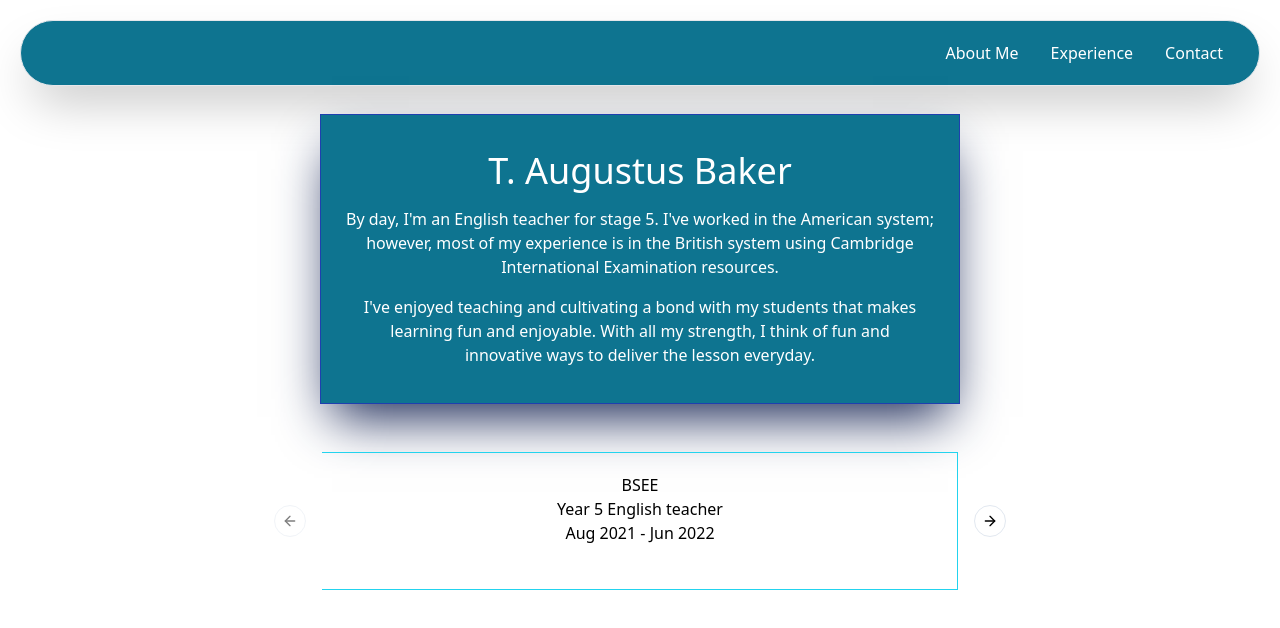
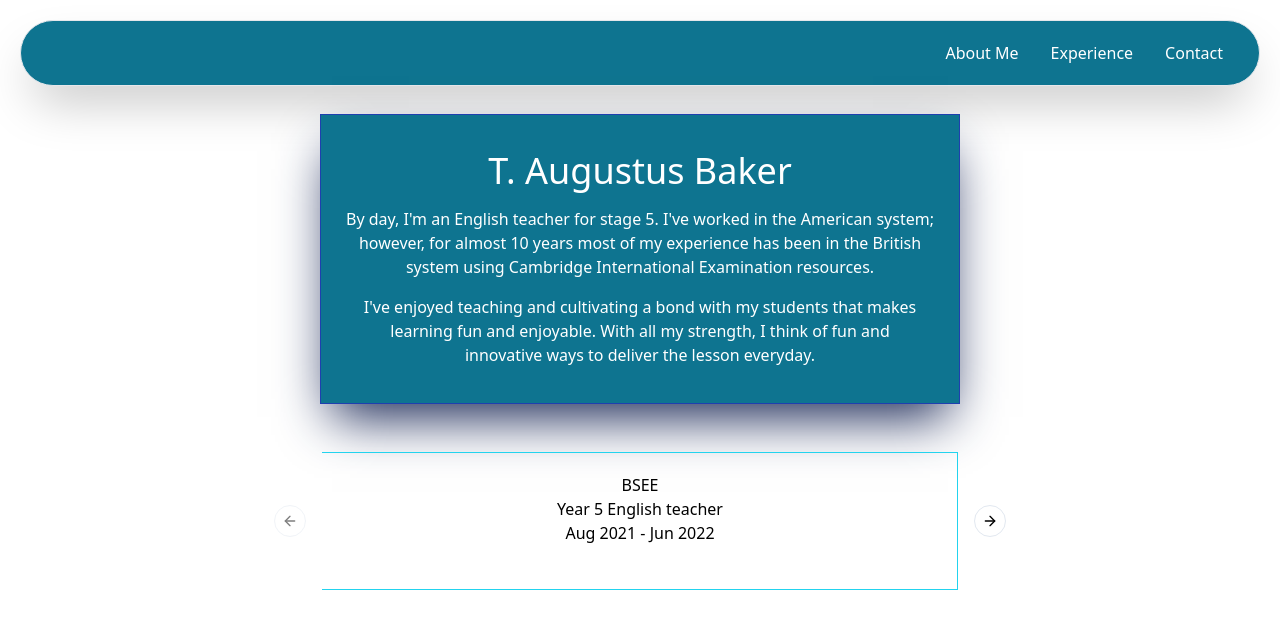
Before and after one commit to BigBabyofTel/portfolio, a React (Vite) app: page / in a window 1280 px wide. Shown: the top 628 px of the page. Built offline with nearby package versions, Linux system fonts and the light colour scheme.

Commit message:
Updated about me

```diff
--- a/src/App.tsx
+++ b/src/App.tsx
@@ -24,7 +24,7 @@ const App: React.FC = () => {
     <main className="flex justify-center items-center flex-col">
     <section className="text-center w-1/2 border border-blue-800 m-2 p-5 shadow-2xl shadow-blue-950 bg-cyan-700">
     <h1 className="p-4 text-white text-4xl">T. Augustus Baker</h1>
-    <p className="text-white">By day, I'm an <span>English teacher</span> for stage 5. I've worked in the American system; however, most of my experience is in the British system using Cambridge International Examination resources.</p>
+    <p className="text-white">By day, I'm an <span>English teacher</span> for stage 5. I've worked in the American system; however, for almost 10 years most of my experience has been in the British system using Cambridge International Examination resources.</p>
     <p className='p-4 text-white'>I've enjoyed teaching and cultivating a bond with my students that makes learning fun and enjoyable. With all my strength, I think of fun and innovative ways to deliver the lesson everyday. </p>
     </section>
     <section className='flex justify-center'>
```
Also changed, not shown: 1 other file (tests, documents, lock files or other folders).
